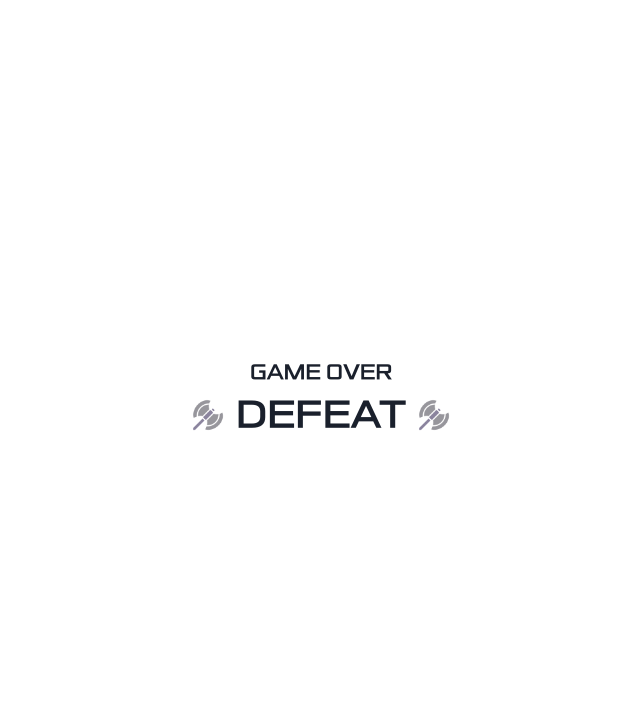
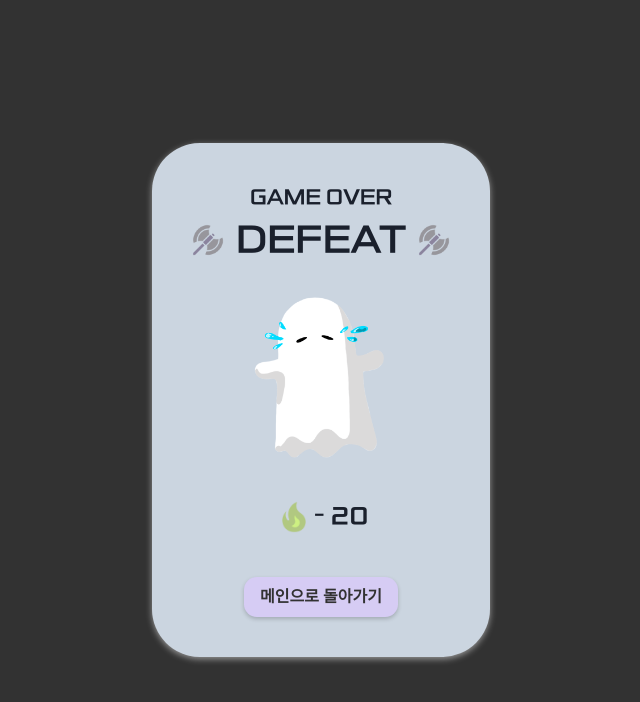
Before and after one commit to flow4camp/flow4-front, a React (Create React App) app: page /game-over in a window 1280 px wide. Shown: the top 702 px of the page, without its empty margins (319-959 px from the left). Built offline with nearby package versions, Linux system fonts and the light colour scheme; a web font is replaced by a local one.

Commit message:
feat) gameover component 완료

```diff
--- a/src/pages/GameOver.tsx
+++ b/src/pages/GameOver.tsx
@@ -1,6 +1,8 @@
 import React from "react";
-import { useLocation } from 'react-router-dom';
+import { useLocation, useNavigate } from 'react-router-dom';
 import { Center, Button, Text, Box, Spacer, Flex, Image, Spinner } from "@chakra-ui/react";
+import UserCharacter from "../components/UserCharacter";
+import { storeFaceVariants } from "../components/StoreVariants";
 
 const GameOverWin = () => {
     return (
@@ -11,9 +13,18 @@ const GameOverWin = () => {
 };
 
 const GameOverLose = () => {
+
+    const navigate = useNavigate();
+
     return (
-        <Center w='100%' h='100vh' p={3}>
-            <Flex direction='column'>
+        <Center w='100%' h='100vh' p={3} bg='ziha_charcoal' >
+            <Flex
+                direction='column'
+                bg='gray.300'
+                p={10}
+                borderRadius='3em'
+                boxShadow='0px 2px 6px rgba(255, 255, 255, 0.5)'
+            >
                 <Flex direction='column' >
                     <Text style={{ fontFamily: 'Font-Title'}} fontSize='xl'
                     >
@@ -25,8 +36,33 @@ const GameOverLose = () => {
                         <Image src={require('../assets/fight_gray.png')} w={8} h={8} />
                     </Flex>
                 </Flex>
-                <Flex direction='column'>
-
+                <Flex direction='column' >
+                    <Box w='200px' h='230px' justifySelf='center' alignSelf='center' >
+                        <UserCharacter
+                        usage={''}
+                        selectedHat={null}
+                        selectedAcc={null}
+                        selectedFace={storeFaceVariants[2]}
+                        selectedClothes={null}
+                        selectedShoe={null}
+                        />
+                    </Box>
+                </Flex>
+                <Flex direction='row' align='center' justify='center'>
+                    <Image src={require('../assets/coin.png')} w={10} h={10} />
+                    <Text style={{ fontFamily: 'Font-Title'}} fontSize='2xl' >- 20</Text>
+                </Flex>
+                <Flex justify='center' paddingTop={10}>
+                    <Button
+                        style={{ fontFamily: 'Font-Content-Light'}}
+                        bg='ziha_purple_sharp'
+                        color='ziha_charcoal'
+                        borderRadius='0.8em'
+                        boxShadow='0px 2px 4px rgba(0, 0, 0, 0.2)'
+                        onClick={() => navigate('/home')}
+                    >
+                        메인으로 돌아가기
+                    </Button>
                 </Flex>
             </Flex>
         </Center>
```
